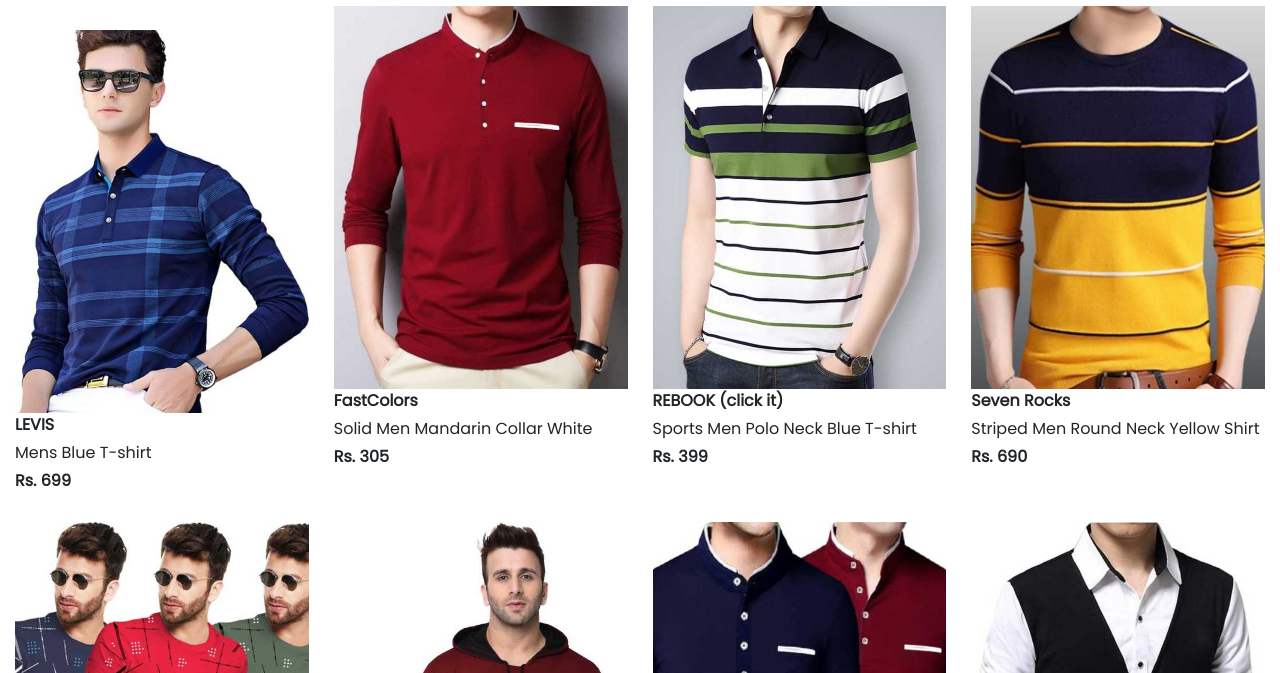
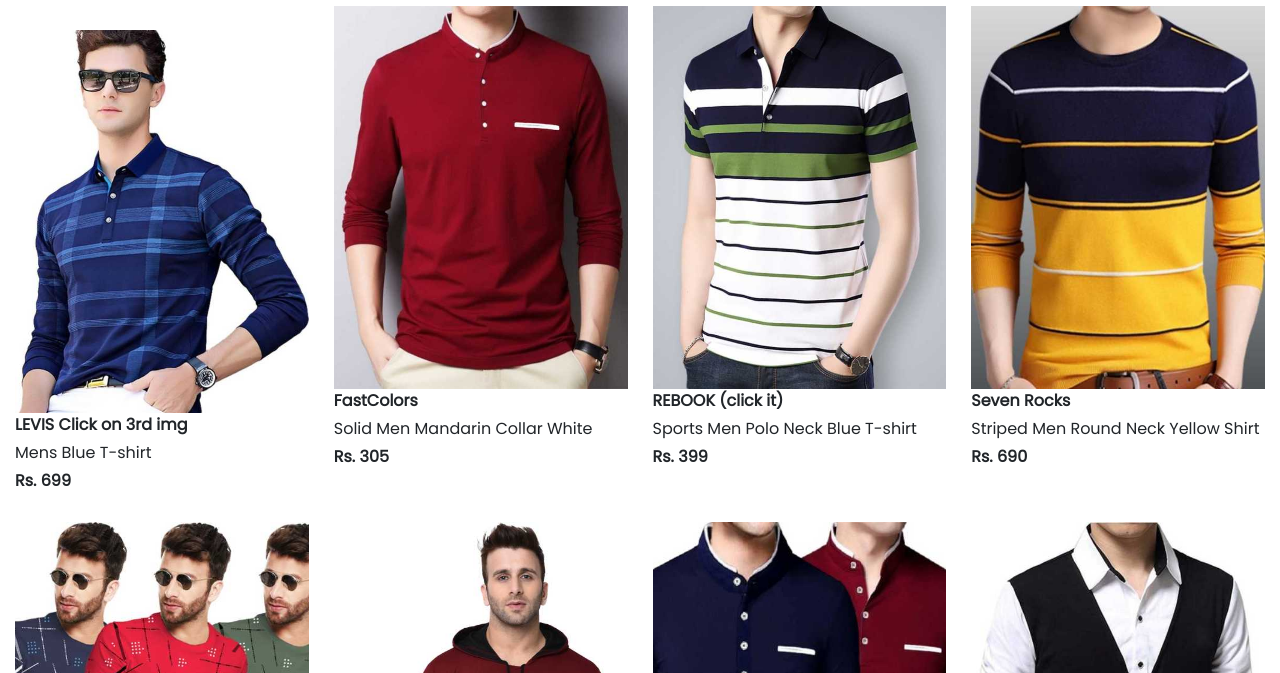
Before and after one commit to Tanisha981/shop, a plain HTML site: page mens/index.html in a window 1280 px wide. Shown: the part 127-800 px from the top of the page. Drawn offline with nearby package versions, Linux system fonts and the light colour scheme.

Commit message:
Update index.html

```diff
--- a/mens/index.html
+++ b/mens/index.html
@@ -141,7 +141,7 @@
                         </a>
                     </div>
                     <div>
-                        <p><strong>LEVIS</strong></p>
+                        <p><strong>LEVIS Click on 3rd img</strong></p>
                         <p>Mens Blue T-shirt</p>
                         <p><strong>Rs. 699</strong></p>
                     </div>
```
